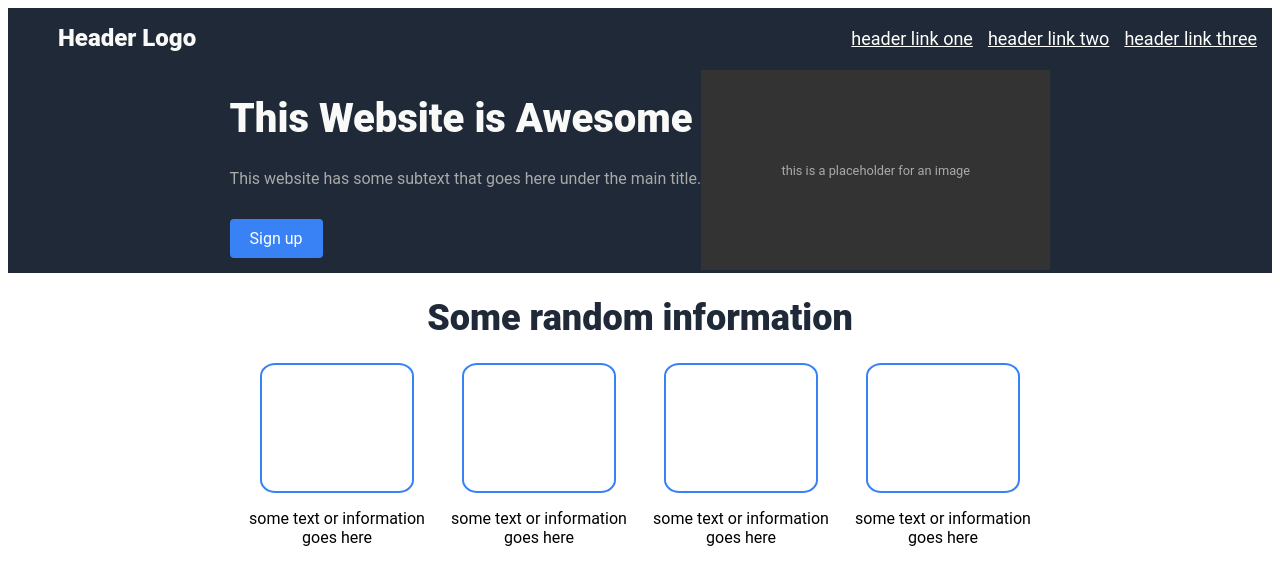
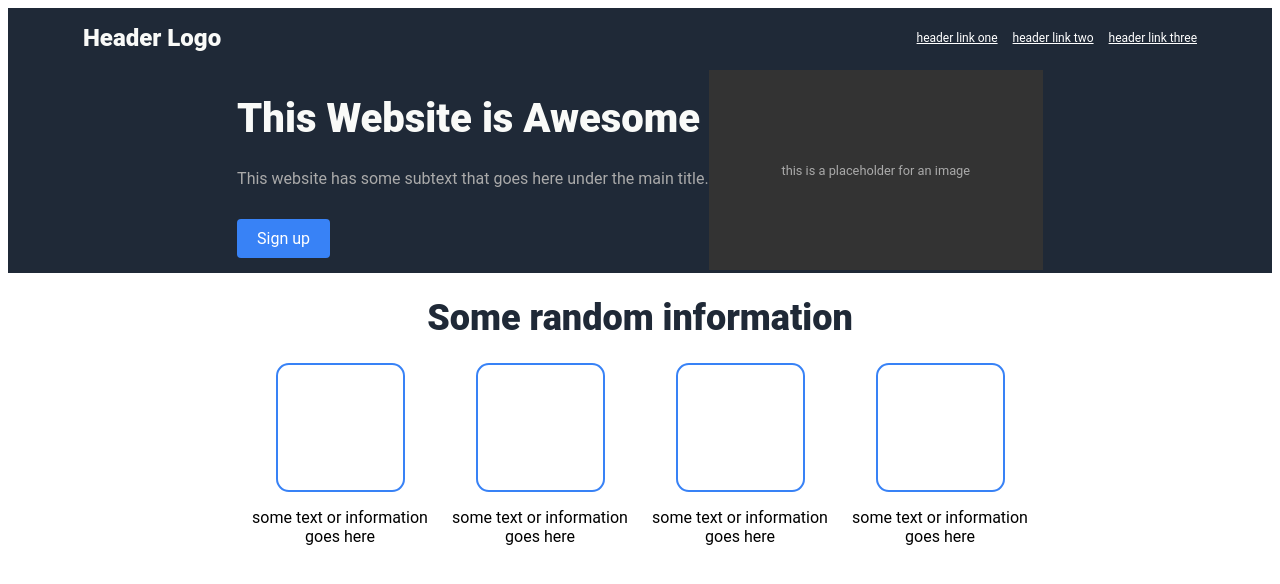
Before and after one commit to scassidy123/landing-page, a plain HTML site: page index.html in a window 1280 px wide. Drawn offline with Linux system fonts and the light colour scheme.

Commit message:
Saving before change justify-content for all content blocks

```diff
--- a/styles.css
+++ b/styles.css
@@ -4,40 +4,52 @@
 
 header {
     display: flex;
-    justify-content: space-between;
+    justify-content: center;
     align-items: center;
     background-color: #1f2937;
-    padding-left: 50px;
+    padding-left: 75px;
+    padding-right: 75px;
 }
 
 nav {
     display: flex;
 }
 
+/* Top banner settings */
+header > h1 {
+    font-size: 24px;
+    color: #f9faf8;
+    font-weight: 900;
+    margin-right: auto;
+
+}
+
+
+/* This website is awesome header */
 h1 {
     font-size: 24px;
     color: #f9faf8;
     font-weight: 900;
-
+    margin-right: auto;
 }
 
 nav a {
-    font-size: 18px;
+    font-size: 12px;
     color: white;
-    padding-right: 15px;
+    padding-left: 15px;
 }
 
 .container {
     display: flex;
     justify-content: center;
     align-items: center;
-    padding-left: 50px;
-    padding-right: 50px;
+    padding-left: 75px;
+    padding-right: 75px;
     background-color: #1f2937;
 }
 
 .text-content {
-    max-width: 50%;
+    /* max-width: 50%; */
 }
 
 .text-content h1 {
@@ -87,7 +99,8 @@ button {
     display: flex;
     justify-content: center;
     flex-wrap: wrap;
-    gap: 2px;
+    padding-right: 75px;
+    padding-left: 75px;
 }
 
 .random-smallest-containers {
@@ -101,8 +114,8 @@ button {
 }
 
 .rectangle {
-    width: 150px; /* Adjust based on your preference */
-    height: 150px; /* Adjust based on your preference */
+    width: 125px; /* Adjust based on your preference */
+    height: 125px; /* Adjust based on your preference */
     background-color: #ffffff;
     display: flex;
     justify-content: center;
@@ -111,6 +124,7 @@ button {
     font-size: 0.8em;
     border-radius: 10%;
     border: 2px solid #3882F6;
+    gap:10px;
 }
 
 .sub-text {
```
